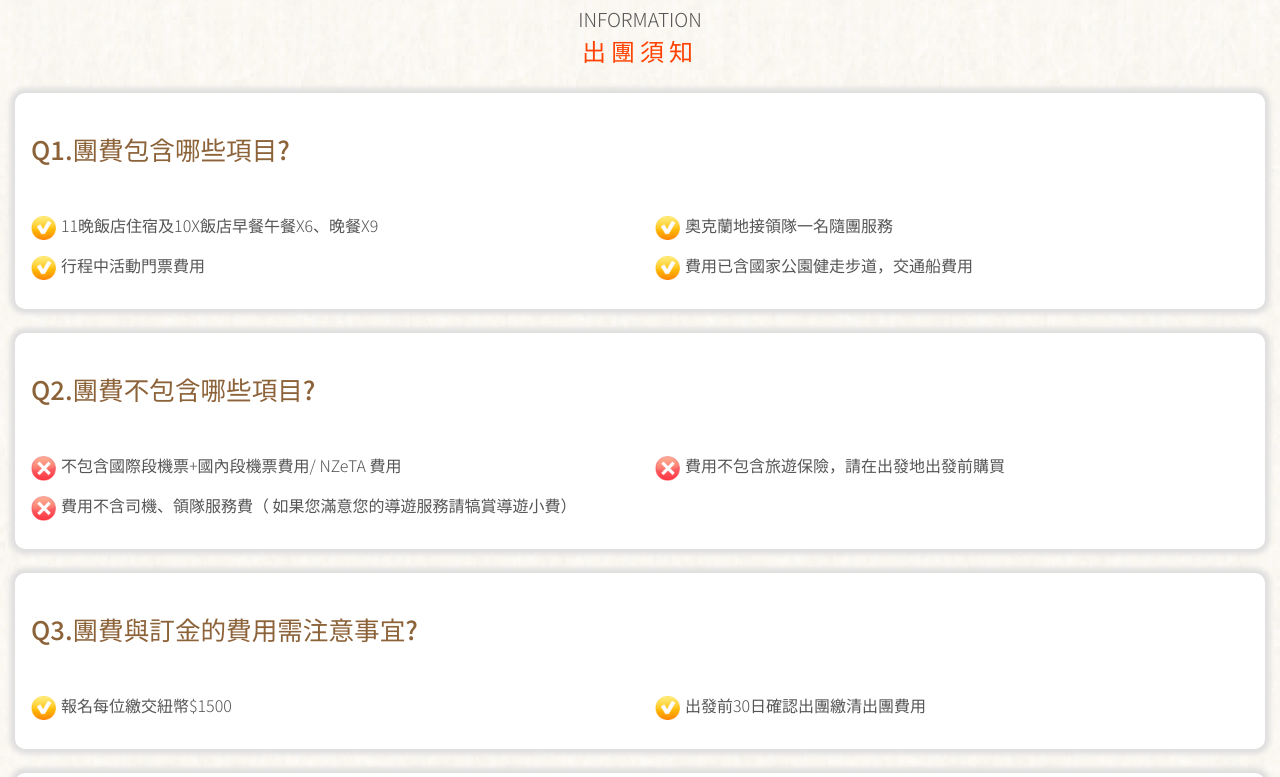
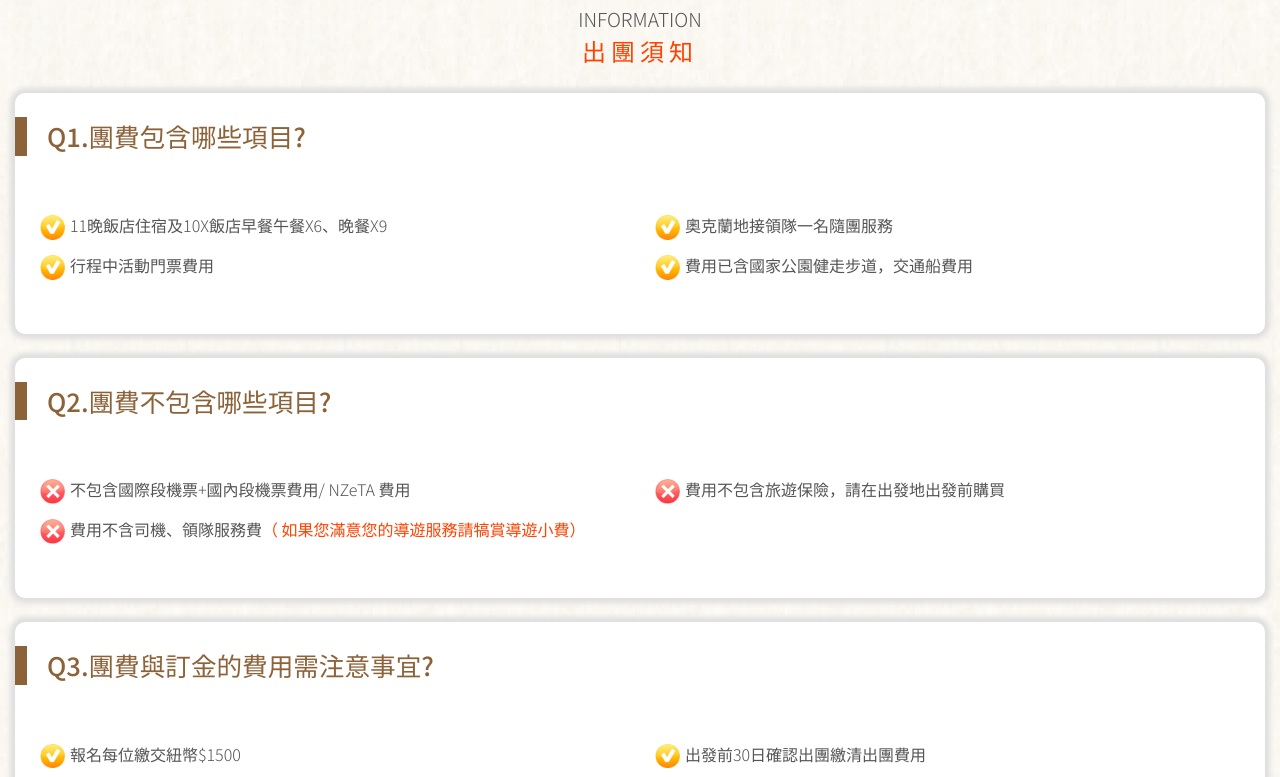
Before and after one commit to Hong-liyen/loyo, a plain HTML site: page index.html in a window 1280 px wide. Shown: the part 5321-6098 px from the top of the page. Drawn offline with nearby package versions, Linux system fonts and the light colour scheme.

Commit message:
Add files via upload

```diff
--- a/css/styles.css
+++ b/css/styles.css
@@ -1173,6 +1173,11 @@ a,a:hover, button:hover{
 .social-icon a:hover .svg circle{
   fill:var(--main_color_hover);
 }
+/* apply */
+.index_apply h5{
+  color: #ff9100;
+}
+/* //apply */
 /* map */
 .index_map{
   position: relative;
@@ -1204,22 +1209,42 @@ a,a:hover, button:hover{
   max-width: 650px;
   z-index: 2;
 }
+/* .scape .txt:nth-child(odd) {
+  background-color: #fff;
+  box-shadow: 0px 0px 5px 5px #eaeaea;
+  padding: 20px;
+  max-width: 650px;
+  z-index: 2;
+} */
+/* .scape img:nth-child(odd) {
+  position: absolute;
+  top: 0;
+  right: 0;
+} */
 /* //scape */
 /* info */
 .qa {
   background-color: #fff;
-  padding: 16px;
   border-radius: 10px;
   box-shadow: 0px 0px 5px 5px #dfdfdf;
-  line-height: 2.5;
 }
 .qa .title {
+  border-left: 12px solid #8c6239;
   font-size: 1.6em;
   font-weight: 500;
   color: #8c6239;
+  padding-left: 20px;
+}
+.qa .txt {
+  padding: 25px;
+  line-height: 2.5;
 }
 .qa img{
   margin-right: 5px;
+}
+.qa span{
+  color: #ff4200;
+  font-weight: 450;
 }
 /* //info */
 /*goTop*/
```
